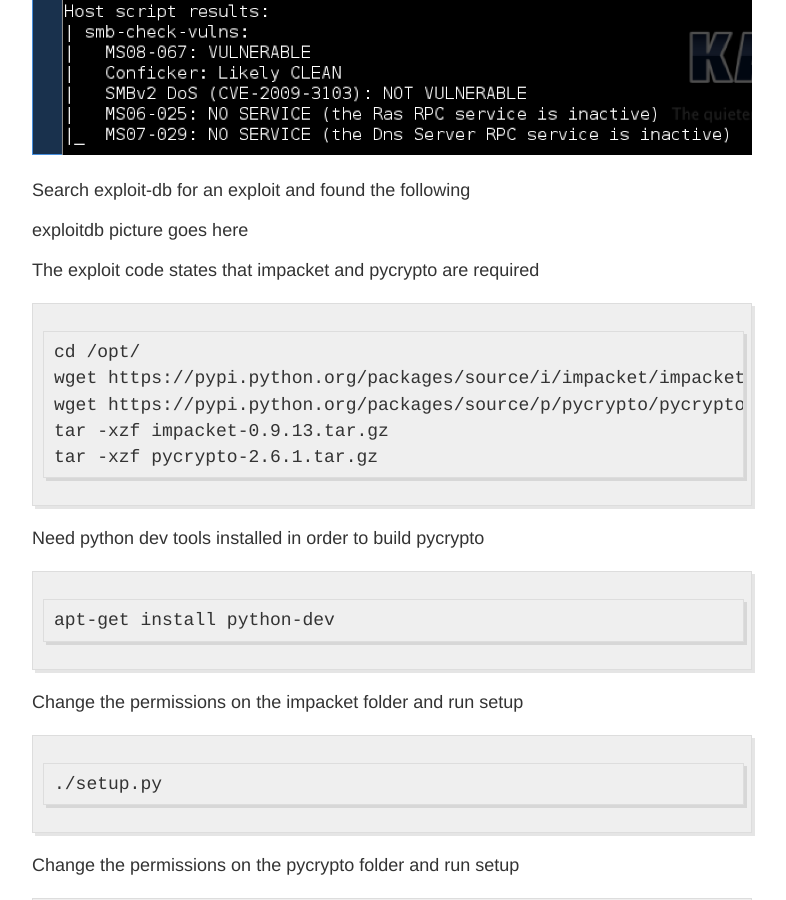
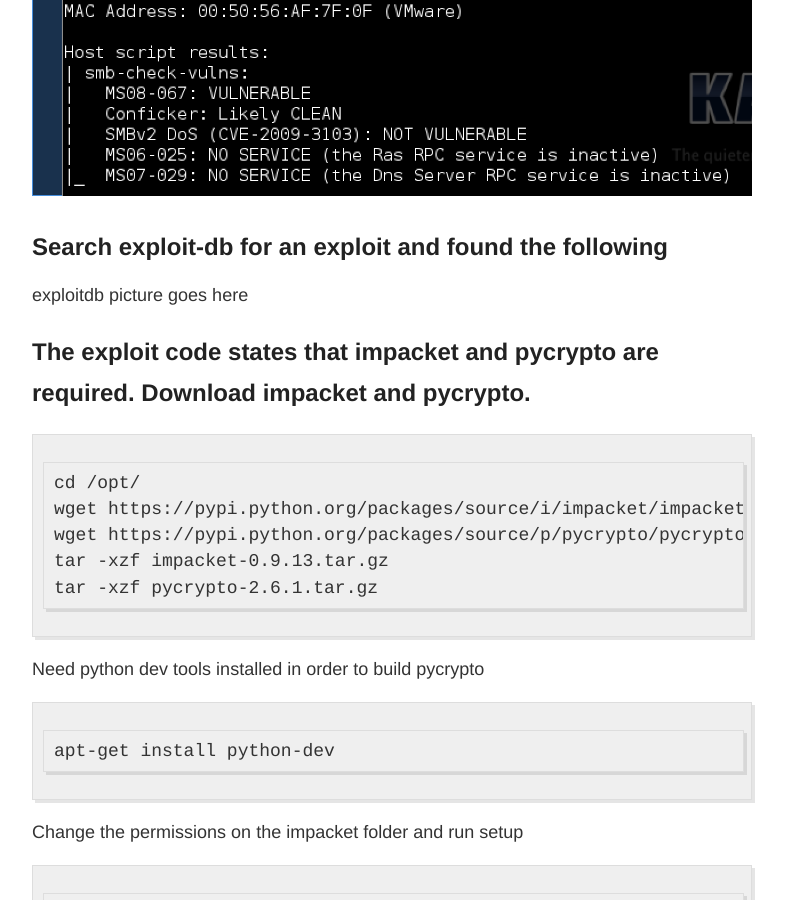
Before and after one commit to dmittakarin8/dmittakarin8.github.io, a Jekyll site: the page built from _posts/2015-5-21-Exploiting-MS08067-wo-Metasploit.md, in a window 1280 px wide and 900 px high, scrolled down 804 px. Shown: the whole window, without its empty margins (248-1034 px from the left). Built offline with Jekyll 4.4.1, drawn with Linux system fonts in a browser that asks for light colours; Markdown is read by kramdown in place of the engine named in the settings.

Commit message:
Updated 2015-5-21-Exploiting-MS08067-wo-Metasploit.md

```diff
--- a/_posts/2015-5-21-Exploiting-MS08067-wo-Metasploit.md
+++ b/_posts/2015-5-21-Exploiting-MS08067-wo-Metasploit.md
@@ -12,19 +12,19 @@ title: "Exploiting the MS08-067 vulnerability without Metasploit"
 I'm currently enrolled in Offensive Security's Penetration Testing with Kali Linux course.  My intention is to obtain the OSCP Certification.
 During the OSCP Certification Exam the use of Metasploit is limited, therefore I am not using Metasploit when exploiting the servers in the lab environment.  Here are the steps I took to perform my first exploit - MS08-067 - without the use of Metasploit.
 
-####I targeted the Netbios service by using Nmap's smb-check-vulns script on a Windows 2000 Server
+## <i class="icon-pencil"></i> I targeted the Netbios service by using Nmap's smb-check-vulns script on a Windows 2000 Server
 
 	nmap -v -p 139, 445 --script=smb-check-vulns --script-args=unsafe=1 192.168.31.205
 
-####Nmap returned the following
+## <i class="icon-upload">Nmap returned the following
 
 ![_config.yml]({{ site.baseurl }}/images/nmap-ms08067-vulnerable.png)
 
-Search exploit-db for an exploit and found the following
+## <i class="icon-pencil"></i>Search exploit-db for an exploit and found the following
 
 exploitdb picture goes here
 
-The exploit code states that impacket and pycrypto are required
+## <i class="icon-pencil"></i>The exploit code states that impacket and pycrypto are required.  Download impacket and pycrypto.
 
 	cd /opt/
     wget https://pypi.python.org/packages/source/i/impacket/impacket-0.9.13.tar.gz
```
